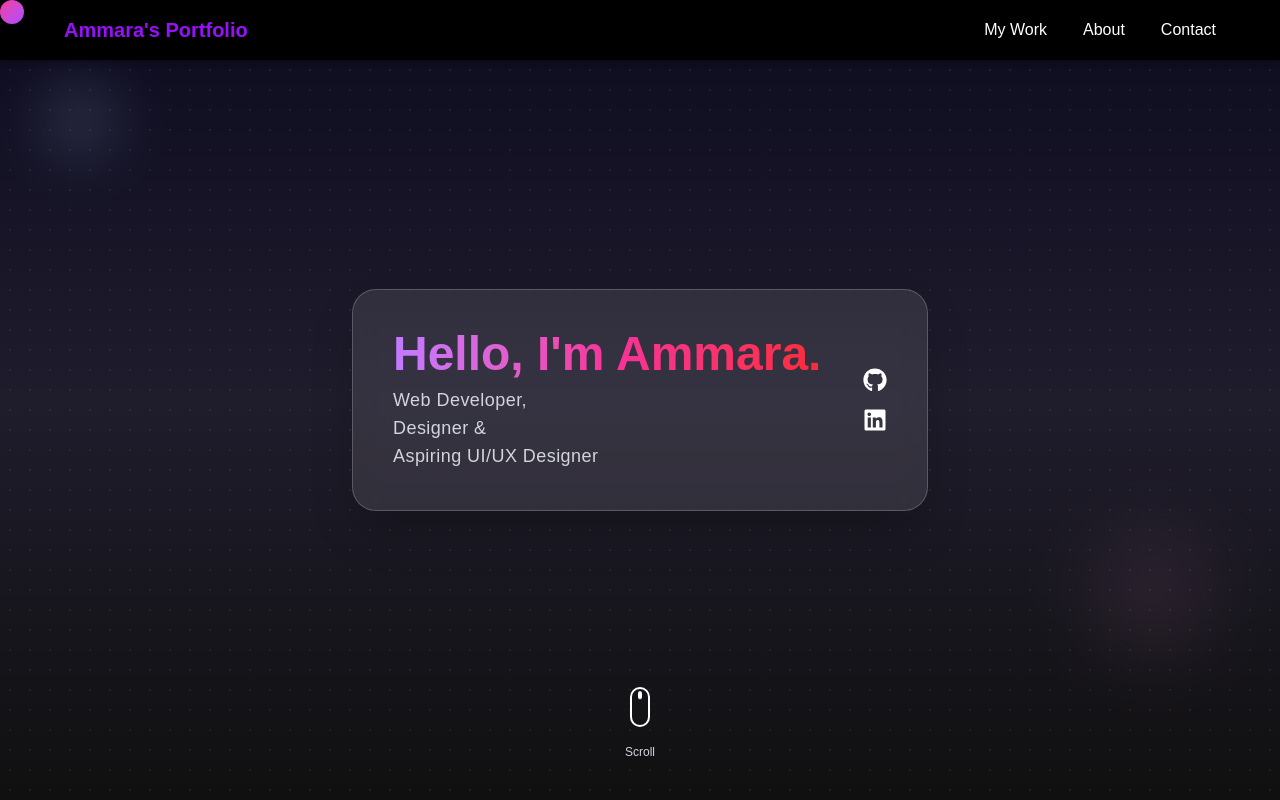
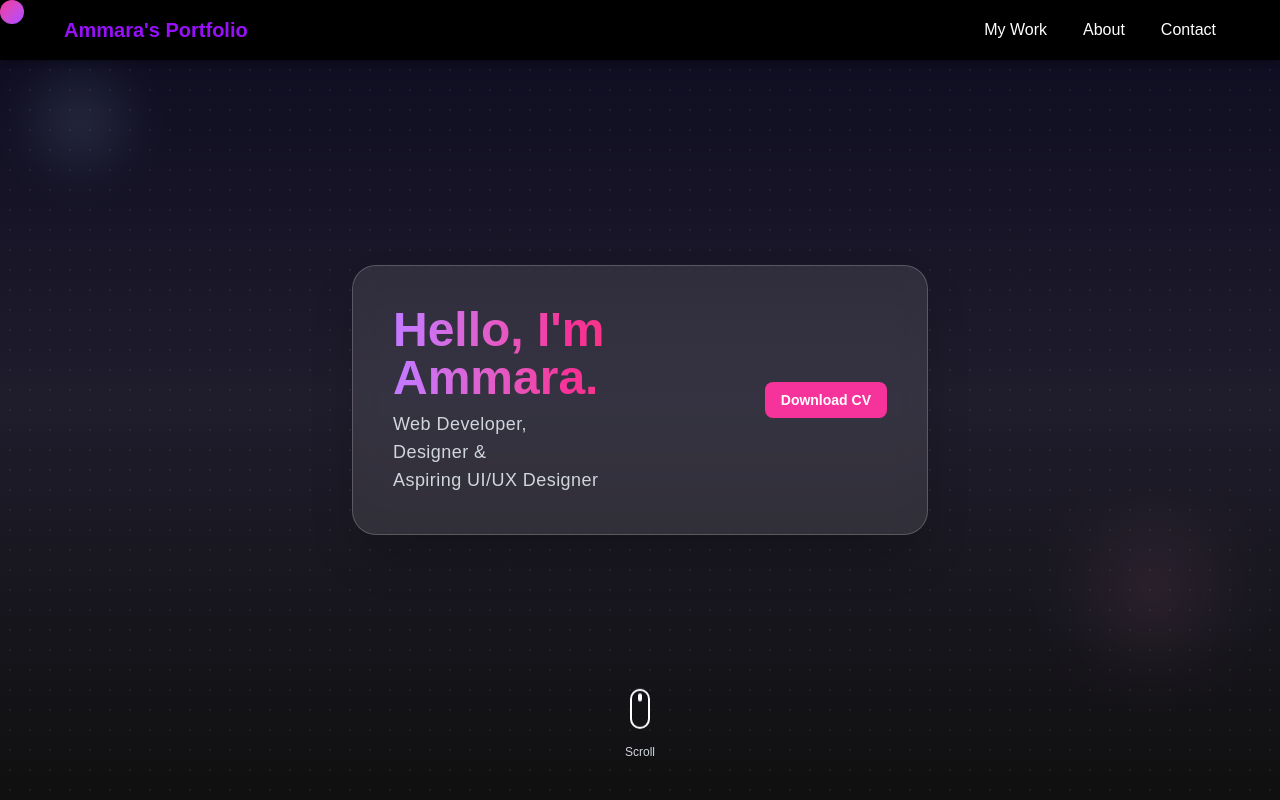
Before and after one commit to Itsssammara/Web-Developer-Portfolio, a Next.js app: page / in a window 1280 px wide. Shown: the top 800 px of the page. Built offline with nearby package versions, Linux system fonts and the light colour scheme.

Commit message:
final update

```diff
--- a/src/app/components/Footer.js
+++ b/src/app/components/Footer.js
@@ -7,7 +7,7 @@ export default function Footer() {
 
         <div className="text-center md:text-left">
           <p className="font-semibold text-white">© {new Date().getFullYear()} Ammara Hoosen</p>
-          <p className="text-gray-400">UI/UX Designer · Cape Town, ZA</p>
+          <p className="text-gray-400">Web Designer · Cape Town, ZA</p>
         </div>
 
         <div className="flex gap-6">
@@ -17,18 +17,26 @@ export default function Footer() {
         </div>
 
         <div className="flex gap-4">
-          <a href="mailto:hoosenammara@gmail.com" aria-label="Email" className="hover:text-pink-400 transition-colors">
+          {/* <a href="mailto:hoosenammara@gmail.com" aria-label="Email" className="hover:text-pink-400 transition-colors">
             <svg className="w-5 h-5" fill="none" stroke="currentColor" strokeWidth={2} viewBox="0 0 24 24">
               <path d="M4 4h16v16H4z" stroke="none" />
               <path d="M4 4l8 8 8-8" />
             </svg>
-          </a>
-          <a href="www.linkedin.com/in/ammara-hoosen" target="_blank" className="hover:text-pink-400 transition-colors">
+          </a> */}
+       <a
+        href="/Ammara Hoosen_Resume.pdf"
+        download
+        className="text-white font-semibold py-2 px-4 rounded-lg text-sm transition-all whitespace-nowrap"
+      >
+        Download CV
+      </a>
+
+          {/* <a href="www.linkedin.com/in/ammara-hoosen" target="_blank" className="hover:text-pink-400 transition-colors">
             <svg className="w-5 h-5" fill="currentColor" viewBox="0 0 24 24">
               <path d="M16 8a6 6 0 016 6v6h-4v-6a2 2 0 00-4 0v6h-4v-6a6 6 0 016-6zM2 9h4v12H2z" />
               <circle cx="4" cy="4" r="2" />
             </svg>
-          </a>
+          </a> */}
         </div>
 
       </div>
--- a/src/app/page.js
+++ b/src/app/page.js
@@ -96,13 +96,14 @@ export default function Home() {
       Aspiring UI/UX Designer
       </p>
     </div>
-        {/* Left (Icons) */}
-        <div className="flex justify-center sm:justify-start sm:flex-col items-center sm:items-start gap-4">
-      <a href="https://github.com/Itsssammara" target="_blank" rel="noopener noreferrer" className="text-white hover:text-pink-400 text-2xl">
-        <FaGithub />
-      </a>
-      <a href="www.linkedin.com/in/ammara-hoosen" target="_blank" rel="noopener noreferrer" className="text-white hover:text-pink-400 text-2xl">
-        <FaLinkedin />
+       {/* Download CV Button */}
+       <div className="flex justify-center sm:justify-start sm:flex-col items-center sm:items-start gap-4">
+       <a
+        href="/Ammara Hoosen_Resume.pdf"
+        download
+        className="bg-pink-500 hover:bg-pink-600 text-white font-semibold py-2 px-4 rounded-lg text-sm transition-all whitespace-nowrap"
+      >
+        Download CV
       </a>
     </div>
   </motion.div>
@@ -228,9 +229,12 @@ export default function Home() {
   whileInView={{ opacity: 1, y: 0 }}
   transition={{ delay: 0.1, duration: 0.6 }}
   className="text-center max-w-xl mx-auto text-gray-300 text-base sm:text-lg mb-10 sm:mb-12 px-4"
->Hey there! I&apos;m Ammara, a web developer and aspiring UI/UX designer.
-I&apos;m all about grabbing opportunities as they come my way. Since forever, I&apos;ve loved the blend of art and tech, where creativity meets innovation. Since childhood, I have found myself drawn to the mesmerizing worlds of art and technology, where creativity intertwines seamlessly with innovation.
-It is this intersection that has guided me towards the exciting realms of Web Development and UI/UX design.
+>  Hey there! I&apos;m Ammara, a web developer and aspiring UI/UX designer.
+  I&apos;m all about grabbing opportunities as they come my way. Since forever, I&apos;ve loved the blend of art and tech, where creativity meets innovation.
+  Since childhood, I have found myself drawn to the mesmerizing worlds of art and technology, where creativity intertwines seamlessly with innovation.
+  It is this intersection that has guided me towards the exciting realms of Web Development and UI/UX design.
+  <br /><br />
+  Recently, I graduated from a coding bootcamp where I honed my skills in web development, and I am currently studying UX design at She Can Do to further deepen my understanding of user-centered design.
 </motion.p>
 
 {/* Personal Interests */}
```
Also changed, not shown: 1 other file (tests, documents, lock files or other folders).
